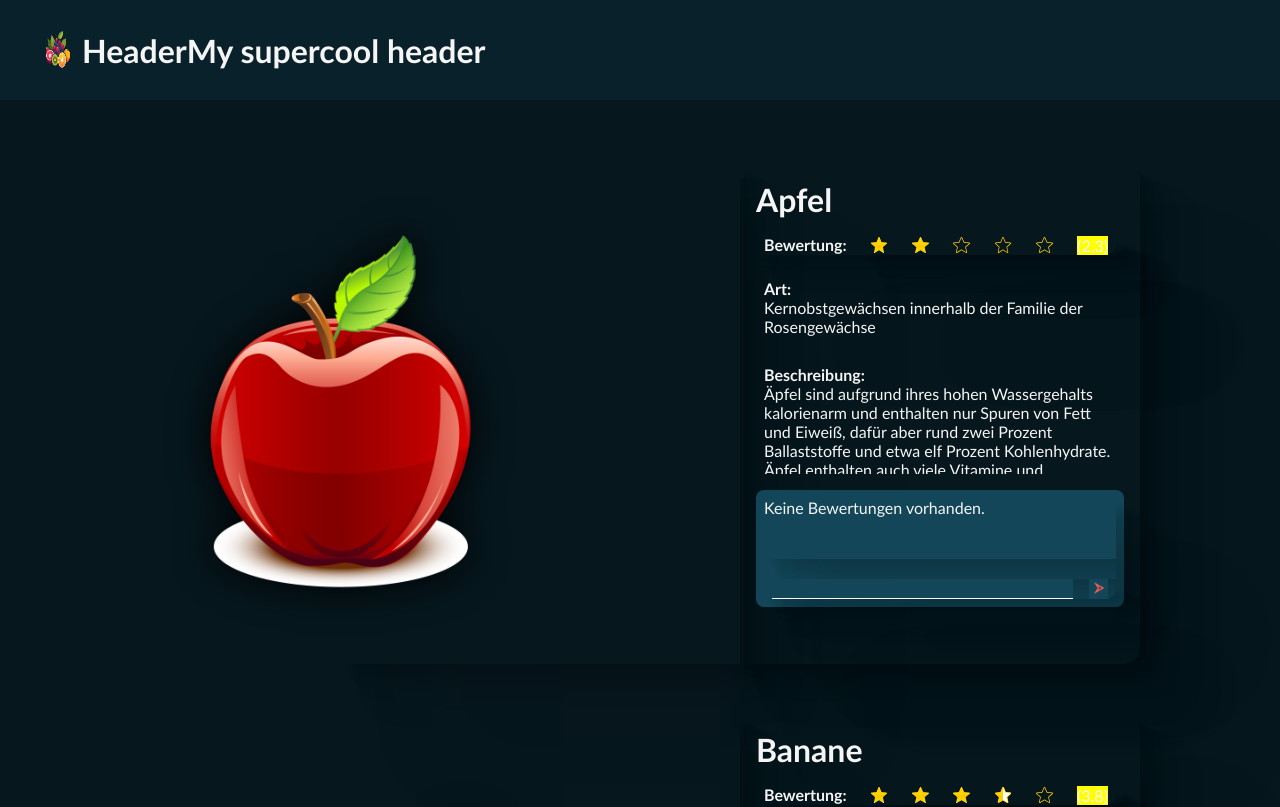
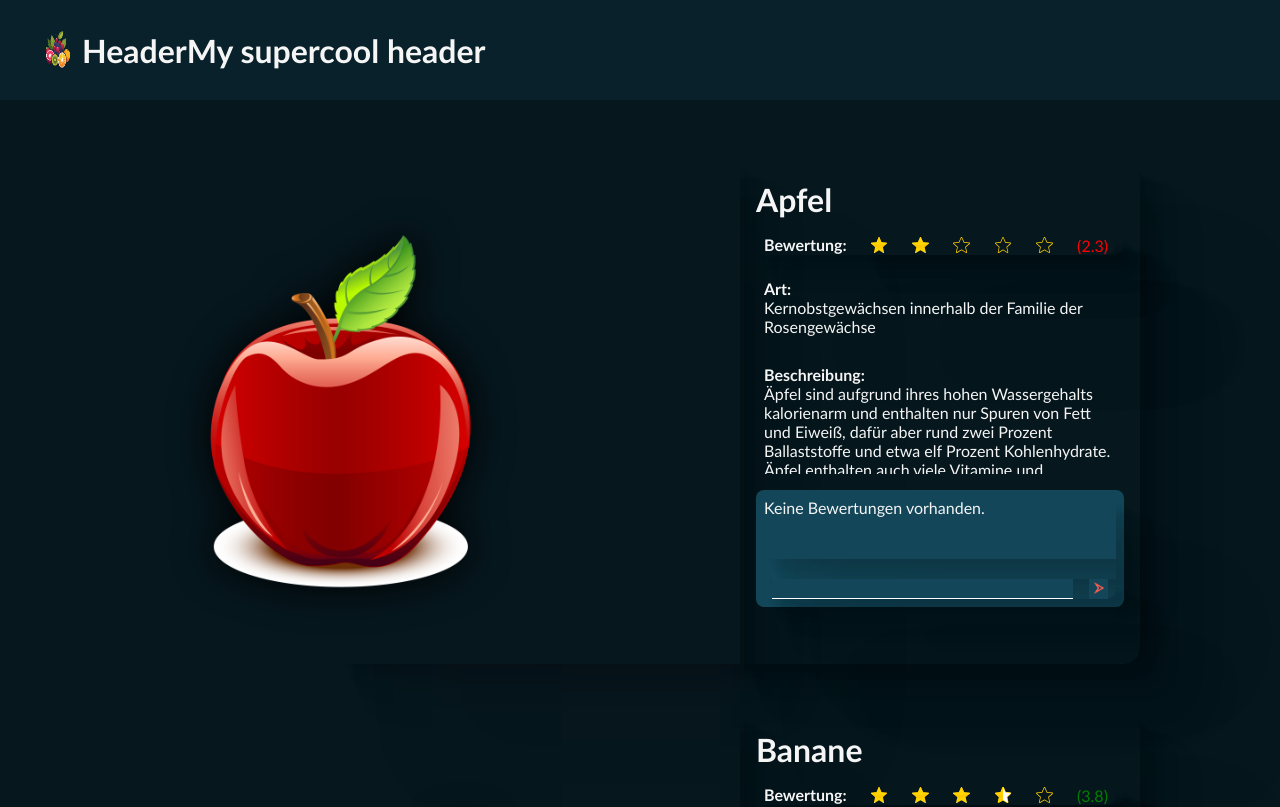
Before and after one commit to adminhype/typescript_grundkurs, an Angular app in the folder typescript_project/: page / in a window 1280 px wide. Shown: the top 807 px of the page. Built offline with nearby package versions, Linux system fonts and the light colour scheme.

Commit message:
docs(template): add theory for ngClass

```diff
--- a/typescript_project/src/app/fruitlist/fruitlist.component.html
+++ b/typescript_project/src/app/fruitlist/fruitlist.component.html
@@ -33,7 +33,13 @@
                     <img src="/assets/img/stars/star-empty.svg" alt="" />
                     } } }
 
-                    <p [style]="{ 'background-color': fontColor }">
+                    <!-- elemente müssen mit sonderzeichen gesetzt werden nur wenn leerzeichen, bindestrich oder dynamisch klassen zusammensetzen -->
+                    <p
+                        [class]="{
+                            rateBad: item.stars < 3,
+                            rateGood: item.stars >= 3
+                        }"
+                    >
                         ({{ item.stars }})
                     </p>
                 </div>
--- a/typescript_project/src/app/fruitlist/fruitlist.component.scss
+++ b/typescript_project/src/app/fruitlist/fruitlist.component.scss
@@ -7,7 +7,15 @@
     flex-direction: column;
     padding: 64px 0;
 }
-
+.rateGood{
+    color: green;
+}
+.rateBad{
+    color: red;
+}
+.bgWhite{
+    background-color: white;
+}
 .singleFruitBox {
     padding-left: 200px;
     display: flex;
--- a/typescript_project/src/app/fruitlist/fruitlist.component.ts
+++ b/typescript_project/src/app/fruitlist/fruitlist.component.ts
@@ -9,7 +9,11 @@ import { Component } from '@angular/core';
 
 export class FruitlistComponent {
 
-  fontColor = "yellow";
+// rateGood = "green";
+// rateBad = "red";
+
+
+
   /*
     Erstellt ein Array mit den Werten [1, 2, 3, 4, 5]
     Wird z. B. genutzt zur Darstellung von Sternen in einem Rating-System
```
Lines whose indentation alone changed are shown as unchanged.
